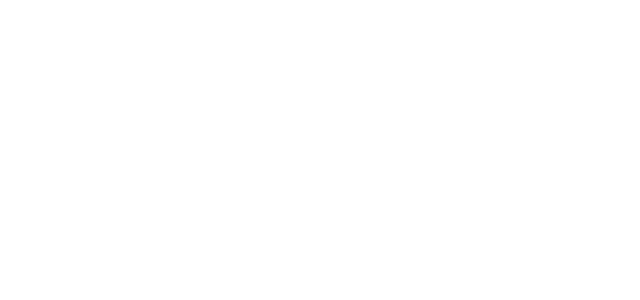
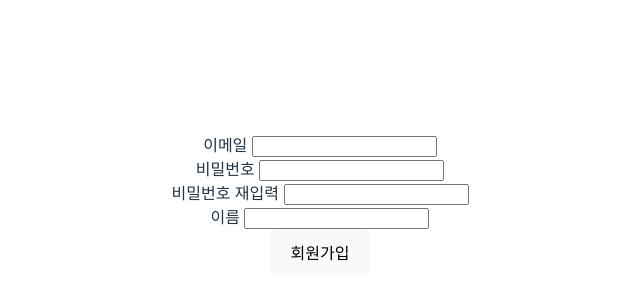
Before and after one commit to B0neh3ad/rokaf-letter-front, a React (Vite) app in the folder rokaf-letter-front/: page /signup in a window 1280 px wide. Shown: the part 196-496 px from the top of the page, without its empty margins (320-960 px from the left). Built offline with nearby package versions, Linux system fonts and the light colour scheme.

Commit message:
Add signup feature

```diff
--- a/rokaf-letter-front/src/components/SignUp.tsx
+++ b/rokaf-letter-front/src/components/SignUp.tsx
@@ -1,7 +1,91 @@
+import { Navigate } from "react-router-dom";
+import { useUserContext } from "../contexts/UserContext";
+import { FormEventHandler, useState } from "react";
+import axios from "axios";
+
+// TODO: 주소 입력 구현하기
 
 function SignUp() {
+    const { token, getHeaders } = useUserContext();
+
+    const [emailInput, setEmailInput] = useState("");
+    const [passwordInput, setPasswordInput] = useState("");
+    const [password2Input, setPassword2Input] = useState("");
+
+    const [nameInput, setNameInput] = useState("");
+
+    const [signUpSuccess, setSignUpSuccess] = useState(false);
+
+    const handleSubmit: FormEventHandler = (e) => {
+        e.preventDefault();
+        // Validation
+        if (!emailInput) {
+            return alert("이메일을 입력하세요.");
+        } else if (!passwordInput) {
+            return alert("비밀번호를 입력하세요.");
+        } else if (!password2Input) {
+            return alert("비밀번호를 한 번 더 입력하세요.");
+        } else if (!nameInput) {
+            return alert("이름을 입력하세요.");
+        }
+
+        if (passwordInput !== password2Input) {
+            return alert("비밀번호가 서로 일치하지 않습니다.");
+        }
+
+        const signUpForm = {
+            email: emailInput,
+            password: passwordInput,
+            password2: password2Input,
+            name: nameInput,
+        };
+
+        axios.post("http://localhost:8000/accounts/signup/", signUpForm)
+            .then((res) => {
+                if (res.status === 201) {
+                    alert("회원가입에 성공했습니다!");
+                    setSignUpSuccess(true);
+                }
+            })
+            .catch((err) => {
+                switch (err.response.status) {
+                    case 400:
+                        var alertMessage = "";
+                        Object.entries(err.response.data).map(([field, errorMessages]) => {
+                            alertMessage += `[${field}]\n${errorMessages.join('\n')}\n`;
+                        })
+                        alert(alertMessage);
+                        break;
+
+                    default:
+                        break;
+                }
+            })
+    };
+
     return (
         <>
+            {token && <Navigate to='/' />}
+            {signUpSuccess && <Navigate to='/' />}
+            <form onSubmit={handleSubmit}>
+                <label htmlFor="email">이메일 </label>
+                <input type="email" name="email" value={emailInput} onChange={(e) => setEmailInput(e.target.value)} />
+                <br />
+
+                <label htmlFor="password">비밀번호 </label>
+                <input type="password" name="password" value={passwordInput} onChange={(e) => setPasswordInput(e.target.value)} />
+                <br />
+
+                <label htmlFor="password2">비밀번호 재입력 </label>
+                <input type="password" name="password2" value={password2Input} onChange={(e) => setPassword2Input(e.target.value)} />
+                <br />
+
+                <label htmlFor="name">이름 </label>
+                <input type="text" name="name" value={nameInput} onChange={(e) => setNameInput(e.target.value)} />
+                <br />
+
+                <button type="submit">회원가입</button>
+            </form>
         </>
     );
 }
```
